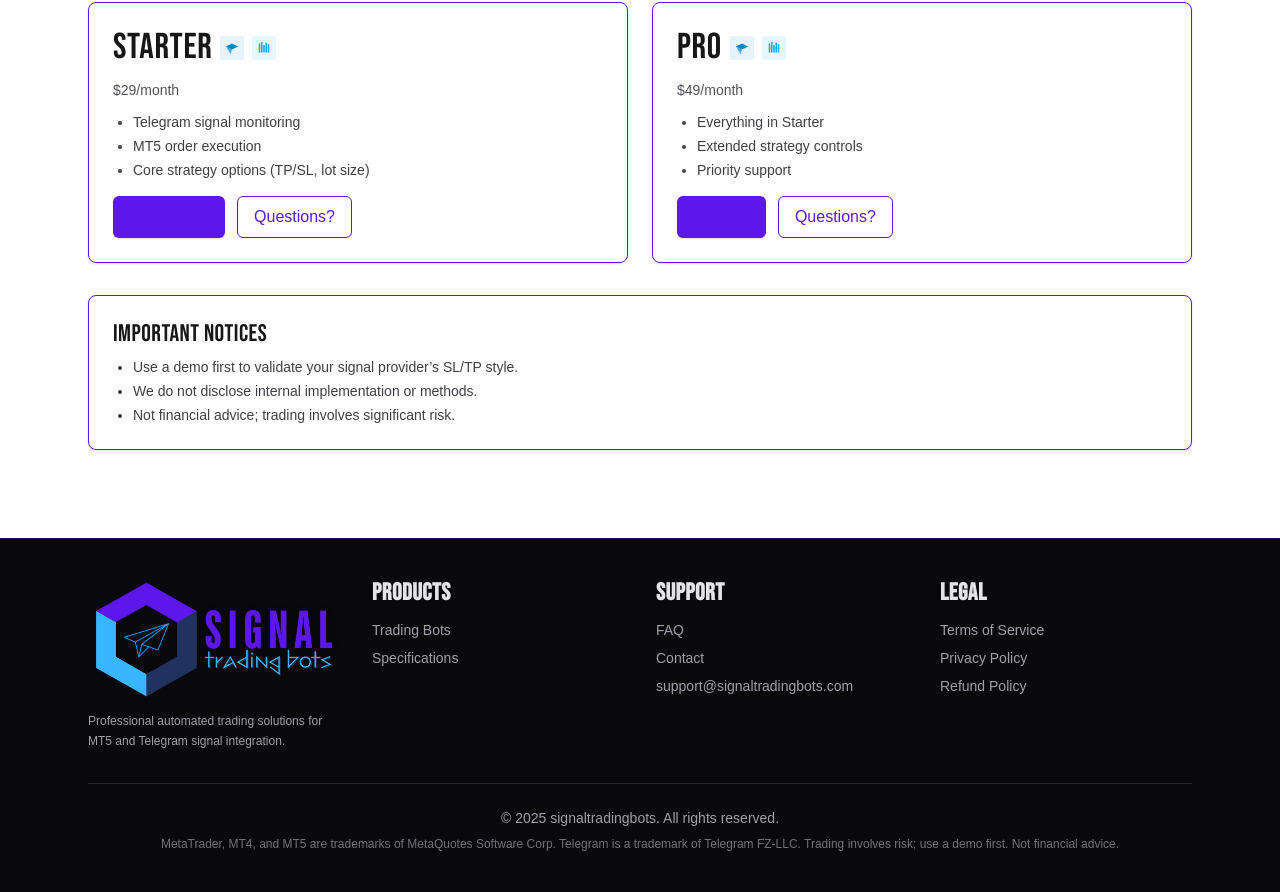
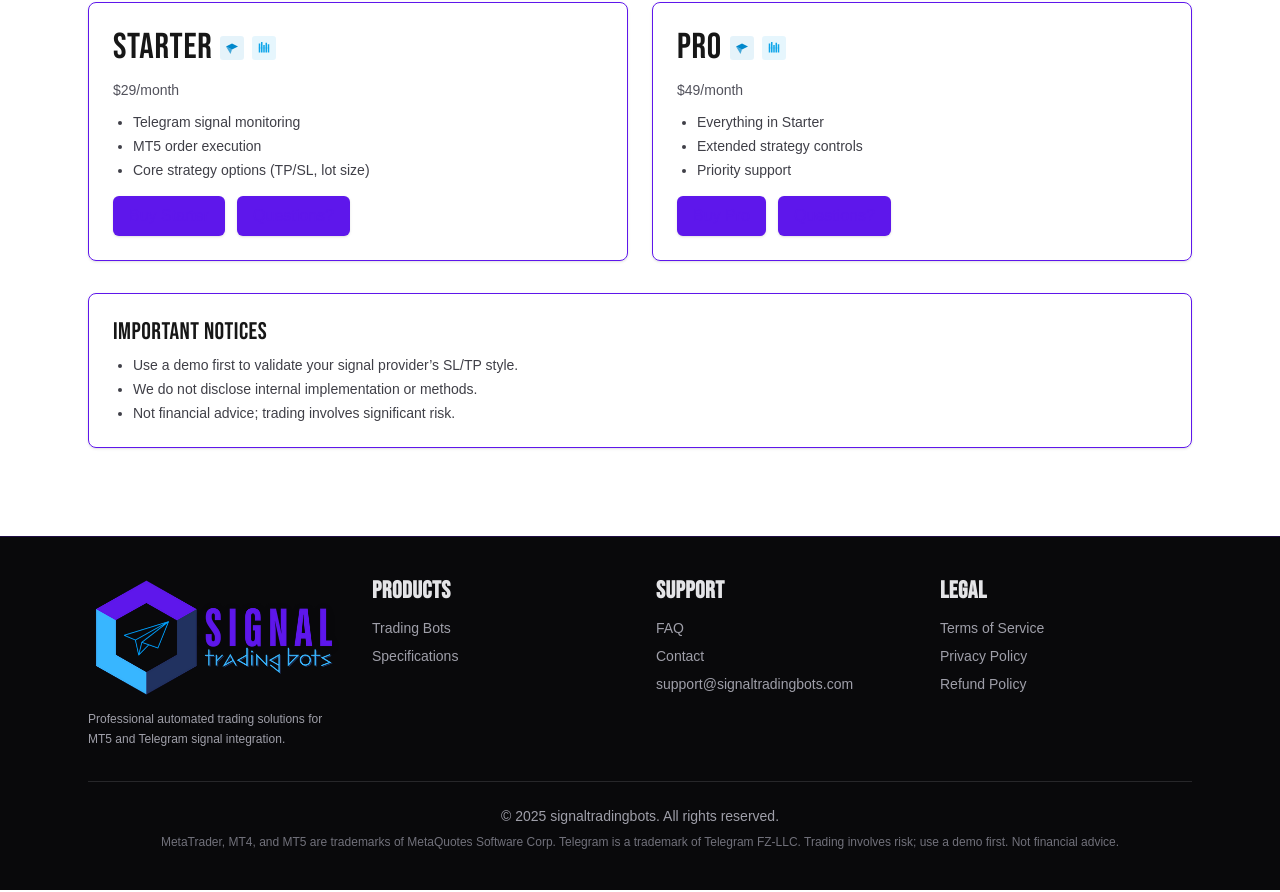
Before and after one commit to Appsbydare/Signal_Trading_Bots, a Next.js app: page /products in a window 1280 px wide. Shown: the part 733-1625 px from the top of the page. Built offline with nearby package versions, Linux system fonts and the light colour scheme; no server answers.

Commit message:
feat: update all buttons to use white text with enhanced hover effects

```diff
--- a/src/app/contact/page.tsx
+++ b/src/app/contact/page.tsx
@@ -15,7 +15,7 @@ export default function ContactPage() {
           <p className="mb-2 font-medium">Email support</p>
           <a
             href="mailto:support@signaltradingbots.com"
-            className="inline-block rounded-md border border-[#5e17eb] px-3 py-2 text-[#5e17eb] transition hover:bg-[#5e17eb] hover:text-white"
+            className="inline-block rounded-md bg-[#5e17eb] px-3 py-2 text-white shadow-sm transition hover:bg-[#4512c2] hover:scale-105 hover:shadow-lg"
           >
             support@signaltradingbots.com
           </a>
@@ -30,7 +30,7 @@ export default function ContactPage() {
             href="https://docs.google.com/forms/d/e/1FAIpQLSclVvR_Rwz-kdAUdbBRsIr2FxVn2n2RkCY0UP-oLjaLlCAIuA/viewform?usp=header"
             target="_blank"
             rel="noopener noreferrer"
-            className="inline-block rounded-md bg-[#5e17eb] px-4 py-2 text-white shadow-sm transition hover:bg-[#4512c2] hover:shadow-md"
+            className="inline-block rounded-md bg-[#5e17eb] px-4 py-2 text-white shadow-sm transition hover:bg-[#4512c2] hover:scale-105 hover:shadow-lg"
           >
             Open Contact Form
           </a>
--- a/src/app/page.tsx
+++ b/src/app/page.tsx
@@ -25,13 +25,13 @@ export default function Home() {
       <div className="flex gap-4">
         <Link
           href="/products"
-          className="rounded-md bg-[#5e17eb] px-5 py-2 text-white shadow-sm transition hover:bg-[#4512c2] hover:shadow-md"
+          className="rounded-md bg-[#5e17eb] px-5 py-2 text-white shadow-sm transition hover:bg-[#4512c2] hover:scale-105 hover:shadow-lg"
         >
           View Products
         </Link>
         <Link
           href="/contact"
-          className="rounded-md border border-[#5e17eb] px-5 py-2 text-[#5e17eb] transition hover:bg-[#5e17eb] hover:text-white"
+          className="rounded-md bg-[#5e17eb] px-5 py-2 text-white shadow-sm transition hover:bg-[#4512c2] hover:scale-105 hover:shadow-lg"
         >
           Contact
         </Link>
--- a/src/app/products/page.tsx
+++ b/src/app/products/page.tsx
@@ -81,13 +81,13 @@ export default function ProductsPage() {
           <div className="mt-4 flex gap-3">
             <a
               href="/payment?plan=starter"
-              className="rounded-md bg-[#5e17eb] px-4 py-2 text-white shadow-sm transition hover:bg-[#4512c2] hover:shadow-md"
+              className="rounded-md bg-[#5e17eb] px-4 py-2 text-white shadow-sm transition hover:bg-[#4512c2] hover:scale-105 hover:shadow-lg"
             >
               Buy Starter
             </a>
             <a
               href="/contact"
-              className="rounded-md border border-[#5e17eb] px-4 py-2 text-[#5e17eb] transition hover:bg-[#5e17eb] hover:text-white"
+              className="rounded-md bg-[#5e17eb] px-4 py-2 text-white shadow-sm transition hover:bg-[#4512c2] hover:scale-105 hover:shadow-lg"
             >
               Questions?
             </a>
@@ -118,13 +118,13 @@ export default function ProductsPage() {
           <div className="mt-4 flex gap-3">
             <a
               href="/payment?plan=pro"
-              className="rounded-md bg-[#5e17eb] px-4 py-2 text-white shadow-sm transition hover:bg-[#4512c2] hover:shadow-md"
+              className="rounded-md bg-[#5e17eb] px-4 py-2 text-white shadow-sm transition hover:bg-[#4512c2] hover:scale-105 hover:shadow-lg"
             >
               Buy Pro
             </a>
             <a
               href="/contact"
-              className="rounded-md border border-[#5e17eb] px-4 py-2 text-[#5e17eb] transition hover:bg-[#5e17eb] hover:text-white"
+              className="rounded-md bg-[#5e17eb] px-4 py-2 text-white shadow-sm transition hover:bg-[#4512c2] hover:scale-105 hover:shadow-lg"
             >
               Questions?
             </a>
```
